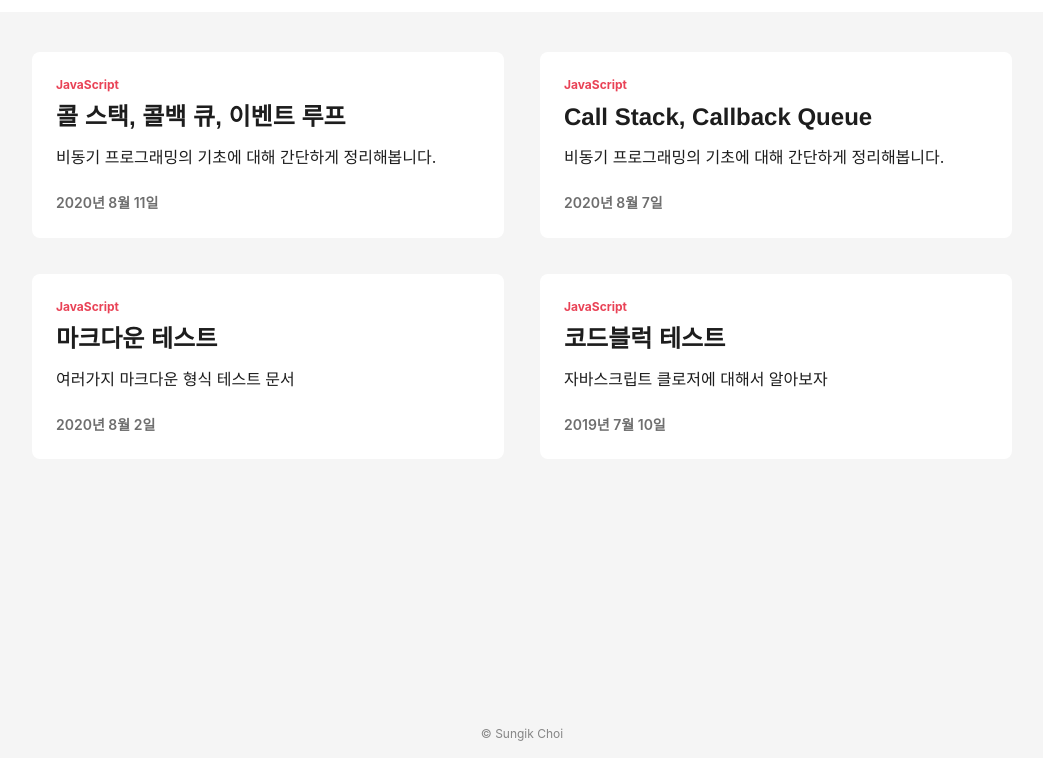
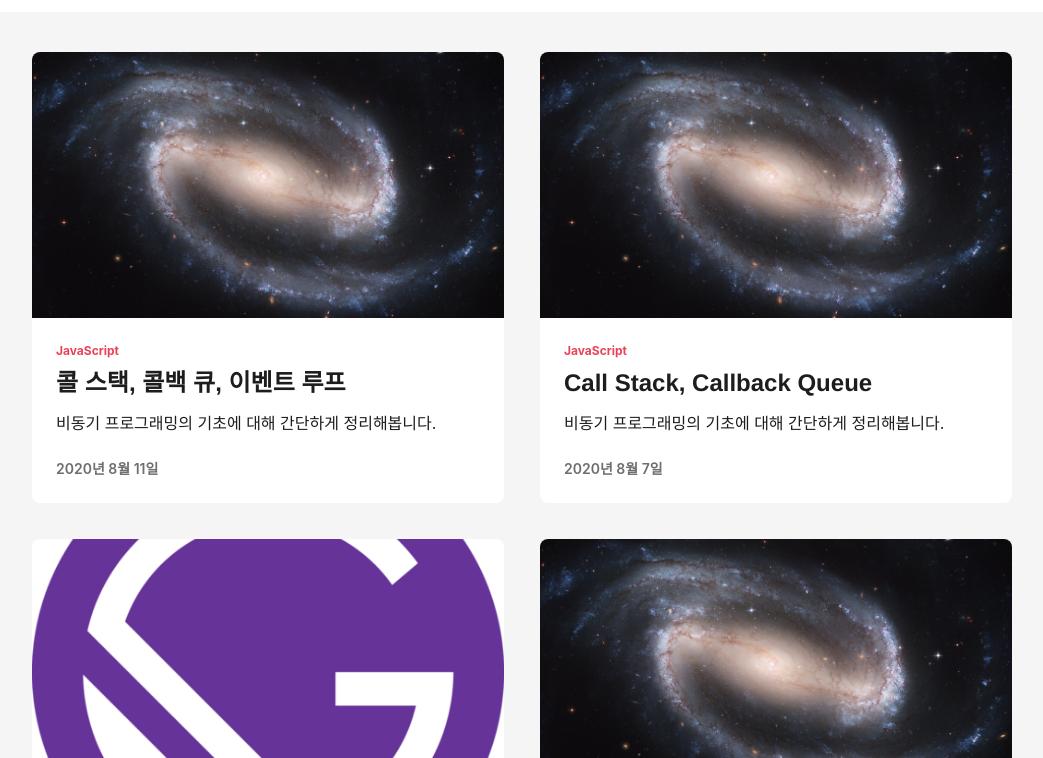
Before and after one commit to sungik-choi/sungikchoi.com, a Gatsby site: page / in a window 1280 px wide. Shown: the part 42-800 px from the top of the page, without its empty margins (118-1161 px from the left). Built offline with nearby package versions, Linux system fonts and the light colour scheme; Gatsby itself is replaced by a stand-in of ours; some packages are replaced by stand-ins of ours.

Commit message:
Docs : 테스트용 문서 수정

```diff
--- a/src/pages/index.js
+++ b/src/pages/index.js
@@ -5,7 +5,7 @@ import styled from 'styled-components';
 import Layout from 'components/layout/layout';
 import SEO from 'components/seo';
 import Card from 'components/card';
-import { Image, ThumbnailWrapper } from 'components/centeredImg';
+import { ThumbnailWrapper } from 'components/centeredImg';
 
 import convertToKorDate from 'utils/convertToKorDate';
 
@@ -18,14 +18,22 @@ const Home = ({ data }) => {
           <Content>
             <Grid>
               {data.allMarkdownRemark.edges.map(({ node }) => {
-                const { title, desc, date, tag, thumbnail } = node.frontmatter;
+                const {
+                  title,
+                  desc,
+                  date,
+                  tag,
+                  thumbnail: { base },
+                  alt,
+                } = node.frontmatter;
                 const korDate = convertToKorDate(date);
                 const ariaLabel = `${title} - ${tag} - Posted on ${korDate}`;
                 return (
                   <List key={node.id}>
                     <Link to={node.fields.slug} aria-label={ariaLabel}>
                       <Card
-                        thumbnail={thumbnail}
+                        thumbnail={base}
+                        alt={alt}
                         tag={tag}
                         title={title}
                         desc={desc}
@@ -83,16 +91,20 @@ const List = styled.li`
   box-sizing: border-box;
   grid-column: span 2;
 
+  &:hover ${ThumbnailWrapper}::after {
+    opacity: 1;
+  }
+
+  & img {
+    transition: opacity 1s ease-out, transform 0.25s ease;
+  }
+
+  &:hover img {
+    transform: scale(1.05);
+  }
+
   @media (min-width: ${({ theme }) => theme.device.lg}) {
     grid-column: span 1;
-
-    &:hover ${ThumbnailWrapper}::after {
-      opacity: 1;
-    }
-
-    &:hover ${Image} {
-      transform: translate(-50%, -50%) scale(1.05);
-    }
   }
 `;
 
@@ -108,7 +120,10 @@ export const query = graphql`
             tag
             date(formatString: "YYYY-MM-DD")
             desc
-            thumbnail
+            thumbnail {
+              base
+            }
+            alt
           }
           fields {
             slug
--- a/src/posts/example-2.md
+++ b/src/posts/example-2.md
@@ -3,7 +3,8 @@ title: "Call Stack, Callback Queue"
 tag: "JavaScript"
 date: "2020-08-07 15:00:00 +09:00"
 desc: "비동기 프로그래밍의 기초에 대해 간단하게 정리해봅니다."
-thumbnail: "https://i1.wp.com/9to5mac.com/wp-content/uploads/sites/6/2020/06/Appearance.png?w=663&h=663&crop=1&quality=82&strip=all&ssl=1"
+thumbnail: "../images/galaxy.jpg"
+alt: "우주 사진"
 ---
 
 ## 개요
@@ -16,7 +17,7 @@ Apple Music, Beats 및 인터내셔널 콘텐츠 담당 부사장인 올리버
 
 ## Beats 1, 이제 Apple Music 1으로 명칭 변경
 
-![](https://www.apple.com/newsroom/images/product/apple-music/Apple_announces-apple-music-radio-apple-music-1_08182020_inline.jpg.large_2x.jpg)
+![](./../images/icon.png)
 
 로스앤젤레스, 뉴욕, 내쉬빌 및 런던에 최첨단 스튜디오를 갖춘 Apple Music 1은 팝 문화에 대한 담론 및 아티스트가 주도하는 편성의 중심이자 전 세계의 아티스트들이 새로운 음악을 공개하고, 화제를 터뜨리며, 자신의 팬과 직접 소통할 수 있는 글로벌 무대이다. Apple Music 1은 주축을 이루는 진행자들인 제인 로우(Zane Lowe), 에브로 다든(Ebro Darden), 브룩 리스(Brooke Reese), 도티(Dotty), 하누만 웰치(Hanuman Welch), 매트 윌킨슨(Matt Wilkinson), 나데스카(Nadeska), 레베카 주드(Rebecca Judd) 및 트래비스 밀스(Travis Mills)에 의해 주도되지만, 액션 브론슨(Action Bronson), 빌리 아일리시(Billie Eilish), 엘튼 존(Elton John), 조 케이(Joe Kay), 릴 웨인(Lil Wayne), 프랭크 오션(Frank Ocean), 빈스 스테이플스(Vince Staples) 및 더 위켄드(The Weeknd) 등 유명 음악인들이 참여하는 방송 라인업 및 에이치(Aitch), 커윈 프로스트(Kerwin Frost), 하임(HAIM), 레이디 가가(Lady Gaga), 나일 로저스(Nile Rodgers), 트래비스 스콧(Travis Scott), 찰리 슬로스(Charlie Sloth), 영 M.A(Young M.A) 등이 진행하는 새로운 방송도 제공한다.
 
--- a/src/posts/example-3.md
+++ b/src/posts/example-3.md
@@ -3,7 +3,7 @@ title: "마크다운 테스트"
 tag: "JavaScript"
 date: "2020-08-02 15:00:00 +09:00"
 desc: "여러가지 마크다운 형식 테스트 문서"
-thumbnail: "http://placehold.it/1280x720"
+thumbnail: "../images/icon.png"
 ---
 
 ## 1.1. 마크다운이란
--- a/src/posts/example-4.md
+++ b/src/posts/example-4.md
@@ -3,7 +3,7 @@ title: "코드블럭 테스트"
 tag: "JavaScript"
 date: "2019-07-10 15:00:00 +09:00"
 desc: "자바스크립트 클로저에 대해서 알아보자"
-thumbnail: "http://placehold.it/1600x900"
+thumbnail: "../images/galaxy.jpg"
 ---
 
 ## React JSX with line highlighting
--- a/src/posts/example.md
+++ b/src/posts/example.md
@@ -3,7 +3,7 @@ title: "콜 스택, 콜백 큐, 이벤트 루프"
 tag: "JavaScript"
 date: "2020-08-11 15:00:00 +09:00"
 desc: "비동기 프로그래밍의 기초에 대해 간단하게 정리해봅니다."
-thumbnail: "https://i1.wp.com/9to5mac.com/wp-content/uploads/sites/6/2020/06/Appearance.png?w=663&h=663&crop=1&quality=82&strip=all&ssl=1"
+thumbnail: "../images/galaxy.jpg"
 ---
 
 ---
```
Also changed, not shown: src/images/galaxy.jpg (added).
